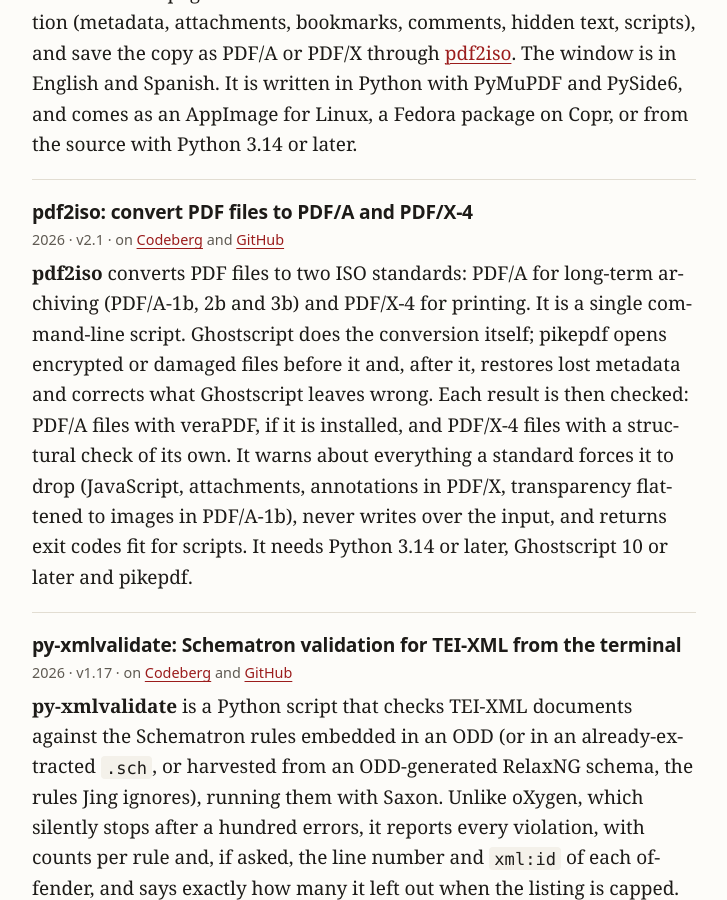
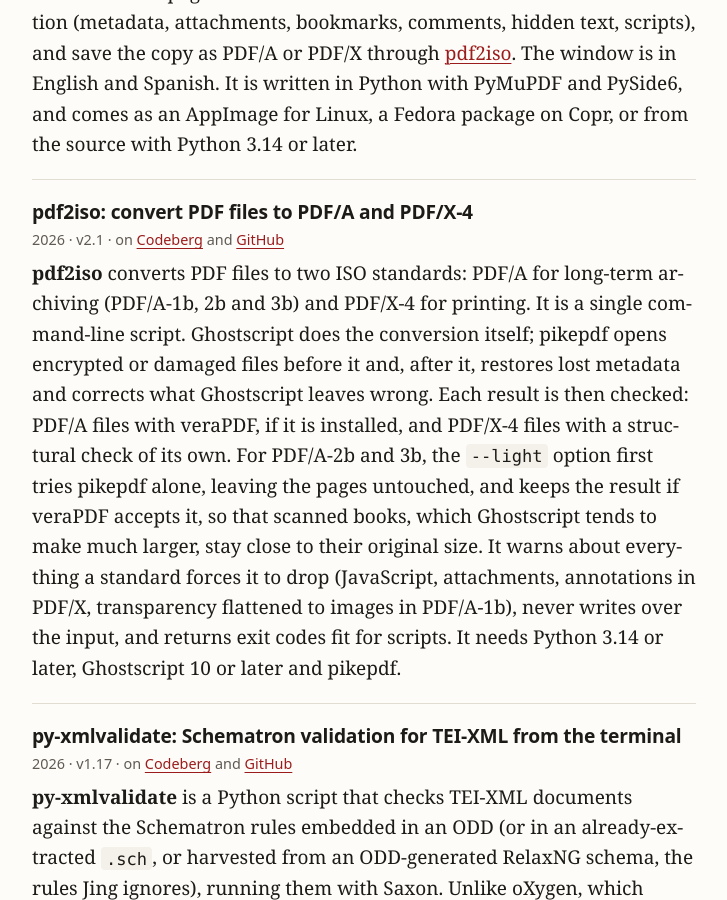
Before and after one commit to nivaca/nivaca.github.io, a Jekyll site: the page built from coding.md, in a window 1280 px wide and 900 px high, scrolled down 4681 px. Shown: the whole window, without its empty margins (276-1003 px from the left). Built offline with Jekyll 4.4.1, drawn with Linux system fonts in a browser that asks for light colours; some web fonts are replaced; a style sheet for code colours, icons or effects is not loaded.

Commit message:
Coding page: describe pdf2iso's --light option
Same sentence in the Spanish and Latin pages.

```diff
--- a/coding.md
+++ b/coding.md
@@ -73,7 +73,7 @@ I write software mostly in [Python](https://www.python.org/), along with XML/TEI
   <li class="project" id="pdf2iso">
     <h2><a href="https://github.com/{{ site.github_username }}/pdf2iso">pdf2iso: convert PDF files to PDF/A and PDF/X-4</a></h2>
     <p class="project-role">2026 · v2.1 · on <a href="https://codeberg.org/{{ site.codeberg_username }}/pdf2iso">Codeberg</a> and <a href="https://github.com/{{ site.github_username }}/pdf2iso">GitHub</a></p>
-    <p><b>pdf2iso</b> converts PDF files to two ISO standards: PDF/A for long-term archiving (PDF/A-1b, 2b and 3b) and PDF/X-4 for printing. It is a single command-line script. Ghostscript does the conversion itself; pikepdf opens encrypted or damaged files before it and, after it, restores lost metadata and corrects what Ghostscript leaves wrong. Each result is then checked: PDF/A files with veraPDF, if it is installed, and PDF/X-4 files with a structural check of its own. It warns about everything a standard forces it to drop (JavaScript, attachments, annotations in PDF/X, transparency flattened to images in PDF/A-1b), never writes over the input, and returns exit codes fit for scripts. It needs Python 3.14 or later, Ghostscript 10 or later and pikepdf.</p>
+    <p><b>pdf2iso</b> converts PDF files to two ISO standards: PDF/A for long-term archiving (PDF/A-1b, 2b and 3b) and PDF/X-4 for printing. It is a single command-line script. Ghostscript does the conversion itself; pikepdf opens encrypted or damaged files before it and, after it, restores lost metadata and corrects what Ghostscript leaves wrong. Each result is then checked: PDF/A files with veraPDF, if it is installed, and PDF/X-4 files with a structural check of its own. For PDF/A-2b and 3b, the <code>--light</code> option first tries pikepdf alone, leaving the pages untouched, and keeps the result if veraPDF accepts it, so that scanned books, which Ghostscript tends to make much larger, stay close to their original size. It warns about everything a standard forces it to drop (JavaScript, attachments, annotations in PDF/X, transparency flattened to images in PDF/A-1b), never writes over the input, and returns exit codes fit for scripts. It needs Python 3.14 or later, Ghostscript 10 or later and pikepdf.</p>
   </li>
 
   <li class="project" id="py-xmlvalidate">
```
Also changed, not shown: es/programacion.md (+1 -1 lines), la/programmata.md (+1 -1 lines).
